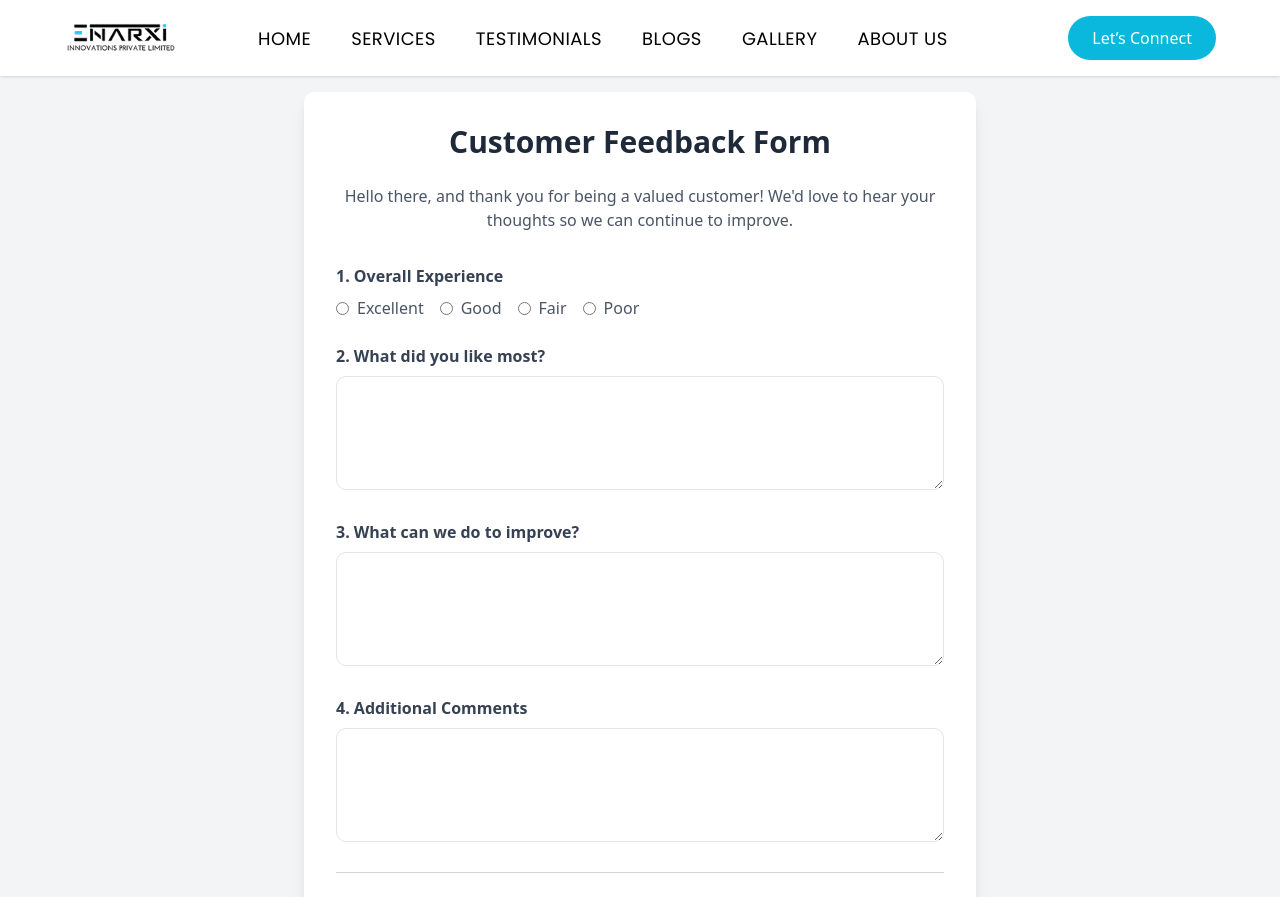
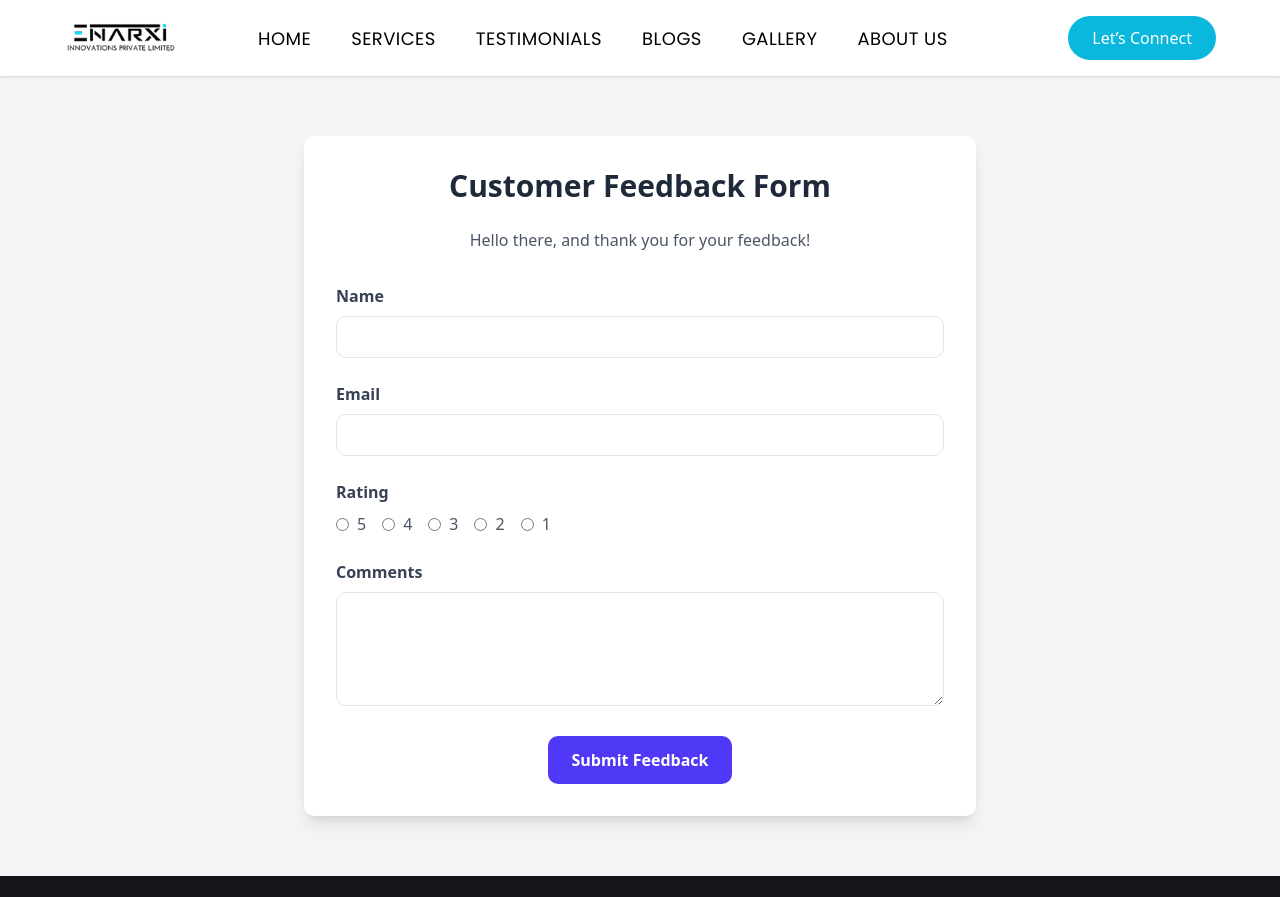
Before and after one commit to Enarxi-Innovations-Private-Limited/enarxi-website, a React (Vite) app: page /feedback in a window 1280 px wide. Shown: the top 897 px of the page. Built offline with nearby package versions, Linux system fonts and the light colour scheme.

Commit message:
feat: updated adminportal , feedback , testimonial based by collecting username, email, password, and comments.

```diff
--- a/src/routers/AdminPortal.jsx
+++ b/src/routers/AdminPortal.jsx
@@ -5,50 +5,41 @@ const AdminPortal = () => {
   const [pendingTestimonials, setPendingTestimonials] = useState([]);
   const [loading, setLoading] = useState(true);
 
-  // useEffect hook to fetch data when the component mounts
   useEffect(() => {
     fetchPendingTestimonials();
   }, []);
 
-  // Function to fetch all testimonials with a 'pending' status
   const fetchPendingTestimonials = async () => {
-    // Set loading to true while fetching data
     setLoading(true);
     const { data, error } = await supabase
-      .from('Testimonial Form') // Use the exact table name from your Supabase project
+      .from('Testimonial Form')
       .select('*')
-      .eq('status', 'pending'); // Filter for pending testimonials only
+      .eq('status', 'pending');
 
     if (error) {
       console.error('Error fetching testimonials:', error);
-      // You could set an error state here to display a message to the user
     } else {
       setPendingTestimonials(data);
     }
-    // Set loading to false after the data is fetched
     setLoading(false);
   };
 
-  // Function to handle the approval or rejection of a testimonial
   const handleApproval = async (id, newStatus) => {
-    // Show a confirmation dialog to the user
     if (window.confirm(`Are you sure you want to ${newStatus} this testimonial?`)) {
       const { error } = await supabase
         .from('Testimonial Form')
-        .update({ status: newStatus }) // Update the status column
-        .eq('id', id); // Identify the specific row by its ID
+        .update({ status: newStatus })
+        .eq('id', id);
 
       if (error) {
         console.error('Error updating status:', error);
         alert('Failed to update testimonial status.');
       } else {
-        // If successful, re-fetch the list to update the UI
         fetchPendingTestimonials();
       }
     }
   };
 
-  // Display a loading message while data is being fetched
   if (loading) {
     return (
       <div className="flex justify-center items-center h-screen bg-gray-100">
@@ -57,7 +48,6 @@ const AdminPortal = () => {
     );
   }
 
-  // Display a message if there are no pending testimonials
   if (pendingTestimonials.length === 0) {
     return (
       <div className="flex justify-center items-center h-screen bg-gray-100">
@@ -66,7 +56,6 @@ const AdminPortal = () => {
     );
   }
 
-  // Main JSX for the admin portal
   return (
     <div className="min-h-screen bg-gray-100 p-8">
       <div className="max-w-4xl mx-auto">
@@ -75,15 +64,22 @@ const AdminPortal = () => {
         <div className="space-y-6">
           {pendingTestimonials.map((testimonial) => (
             <div key={testimonial.id} className="bg-white p-6 rounded-xl shadow-lg border-l-4 border-indigo-500">
-              {/* Display the testimonial content */}
-              <p className="font-semibold text-xl text-gray-900 mb-2">
-                {testimonial.customer_name || 'Anonymous'}
-              </p>
+              <div className="flex justify-between items-start mb-2">
+                <div>
+                  <p className="font-semibold text-xl text-gray-900">{testimonial.customer_name || 'Anonymous'}</p>
+                  <p className="text-sm text-gray-500">{testimonial.email}</p>
+                </div>
+                {testimonial.rating && (
+                  <div className="text-yellow-500 font-bold text-lg">
+                    {'★'.repeat(testimonial.rating)}
+                  </div>
+                )}
+              </div>
+
               <p className="text-gray-700 leading-relaxed italic">
                 "{testimonial.feedback}"
               </p>
 
-              {/* Approval/Rejection buttons */}
               <div className="mt-6 flex space-x-4">
                 <button
                   onClick={() => handleApproval(testimonial.id, 'approved')}
--- a/src/routers/FeedBack.jsx
+++ b/src/routers/FeedBack.jsx
@@ -1,15 +1,12 @@
 import React, { useState } from 'react';
 import { supabase } from './client/supabaseClient';
 
-const Feedback = () => {
+const FeedbackForm = () => {
   const [formData, setFormData] = useState({
-    customer_name: '', // Maps to customer_name in the DB
-    feedback: '',      // Maps to feedback in the DB
-    isTestimonial: false,
-    rating: '',
-    whatLiked: '',
-    whatToImprove: '',
-    additionalComments: ''
+    customer_name: '',
+    email: '',
+    rating: null, // Change to null to handle unselected rating
+    comments: ''
   });
 
   const [submitted, setSubmitted] = useState(false);
@@ -18,34 +15,35 @@ const Feedback = () => {
     const { name, value, type, checked } = e.target;
     setFormData(prevState => ({
       ...prevState,
-      [name]: type === 'checkbox' ? checked : value
+      [name]: name === "rating" ? Number(value) : (type === 'checkbox' ? checked : value)
     }));
   };
 
   const handleSubmit = async (e) => {
     e.preventDefault();
 
-    // Combine all feedback text fields into a single `feedback` string
-    const combinedFeedback = `${formData.rating ? 'Rating: ' + formData.rating + '\n\n' : ''}` +
-                             `${formData.whatLiked ? 'What I liked: ' + formData.whatLiked + '\n\n' : ''}` +
-                             `${formData.whatToImprove ? 'What to improve: ' + formData.whatToImprove + '\n\n' : ''}` +
-                             `${formData.additionalComments ? 'Additional Comments: ' + formData.additionalComments : ''}`;
-
     const feedbackData = {
       customer_name: formData.customer_name,
-      feedback: combinedFeedback.trim()
+      email: formData.email,
+      rating: parseInt(formData.rating, 10), // Convert rating to number
+      feedback: formData.comments, // Map `comments` to `feedback`
     };
 
     try {
       const { error } = await supabase
-        .from('Testimonial Form') // Use the exact table name from your screenshot
+        .from('Testimonial Form') // Ensure this matches your table name
         .insert([feedbackData]);
 
       if (error) throw error;
 
-      // alert('Feedback submitted successfully!');
+      alert('Feedback submitted successfully!');
       setSubmitted(true);
-      // Reset form data if needed
+      setFormData({ // Reset form data
+        customer_name: '',
+        email: '',
+        rating: null,
+        comments: ''
+      });
     } catch (error) {
       console.error('Submission failed:', error.message);
       alert('An error occurred. Please try again.');
@@ -54,7 +52,6 @@ const Feedback = () => {
 
   if (submitted) {
     return (
-      // Your success message JSX
       <div className="flex items-center justify-center min-h-screen bg-gray-100 p-4">
         <div className="max-w-xl w-full bg-white p-8 rounded-lg shadow-lg text-center">
           <h2 className="text-3xl font-bold text-green-600 mb-4">✅ Thank You!</h2>
@@ -71,15 +68,41 @@ const Feedback = () => {
       <div className="max-w-2xl w-full bg-white p-8 rounded-lg shadow-lg">
         <h1 className="text-3xl font-bold text-gray-800 text-center mb-6">Customer Feedback Form</h1>
         <p className="text-gray-600 text-center mb-8">
-          Hello there, and thank you for being a valued customer! We'd love to hear your thoughts so we can continue to improve.
+          Hello there, and thank you for your feedback!
         </p>
 
         <form onSubmit={handleSubmit} className="space-y-6">
-          {/* Overall Experience */}
+          {/* Customer Name */}
           <div>
-            <label className="block text-gray-700 font-semibold mb-2">1. Overall Experience</label>
+            <label className="block text-gray-700 font-semibold mb-2">Name</label>
+            <input
+              type="text"
+              name="customer_name"
+              value={formData.customer_name}
+              onChange={handleInputChange}
+              className="w-full px-4 py-2 border rounded-lg focus:outline-none focus:ring focus:ring-indigo-200"
+              required
+            />
+          </div>
+
+          {/* Email */}
+          <div>
+            <label className="block text-gray-700 font-semibold mb-2">Email</label>
+            <input
+              type="email"
+              name="email"
+              value={formData.email}
+              onChange={handleInputChange}
+              className="w-full px-4 py-2 border rounded-lg focus:outline-none focus:ring focus:ring-indigo-200"
+              required
+            />
+          </div>
+
+          {/* Rating */}
+          <div>
+            <label className="block text-gray-700 font-semibold mb-2">Rating</label>
             <div className="flex flex-wrap gap-4">
-              {['Excellent', 'Good', 'Fair', 'Poor'].map(rating => (
+              {[5, 4, 3, 2, 1].map(rating => (
                 <label key={rating} className="inline-flex items-center">
                   <input
                     type="radio"
@@ -96,70 +119,18 @@ const Feedback = () => {
             </div>
           </div>
 
-          {/* Combined Text Areas for `feedback` */}
+          {/* Comments */}
           <div>
-            <label className="block text-gray-700 font-semibold mb-2">2. What did you like most?</label>
+            <label className="block text-gray-700 font-semibold mb-2">Comments</label>
             <textarea
-              name="whatLiked"
-              value={formData.whatLiked}
+              name="comments"
+              value={formData.comments}
               onChange={handleInputChange}
               rows="4"
               className="w-full px-4 py-2 border rounded-lg focus:outline-none focus:ring focus:ring-indigo-200"
               required
             ></textarea>
           </div>
-
-          <div>
-            <label className="block text-gray-700 font-semibold mb-2">3. What can we do to improve?</label>
-            <textarea
-              name="whatToImprove"
-              value={formData.whatToImprove}
-              onChange={handleInputChange}
-              rows="4"
-              className="w-full px-4 py-2 border rounded-lg focus:outline-none focus:ring focus:ring-indigo-200"
-            ></textarea>
-          </div>
-
-          <div>
-            <label className="block text-gray-700 font-semibold mb-2">4. Additional Comments</label>
-            <textarea
-              name="additionalComments"
-              value={formData.additionalComments}
-              onChange={handleInputChange}
-              rows="4"
-              className="w-full px-4 py-2 border rounded-lg focus:outline-none focus:ring focus:ring-indigo-200"
-            ></textarea>
-          </div>
-
-          <hr className="my-6 border-gray-300" />
-
-          {/* Testimonial Section */}
-          <div className="flex items-center mb-4">
-            <input
-              type="checkbox"
-              name="isTestimonial"
-              checked={formData.isTestimonial}
-              onChange={handleInputChange}
-              className="form-checkbox text-indigo-600 h-5 w-5"
-            />
-            <label className="ml-2 text-gray-700 font-semibold">
-              5. Would you like us to use your feedback as a testimonial?
-            </label>
-          </div>
-
-          {formData.isTestimonial && (
-            <div>
-              <label className="block text-gray-700 font-semibold mb-2">Name</label>
-              <input
-                type="text"
-                name="customer_name"
-                value={formData.customer_name}
-                onChange={handleInputChange}
-                className="w-full px-4 py-2 border rounded-lg focus:outline-none focus:ring focus:ring-indigo-200"
-                required
-              />
-            </div>
-          )}
 
           <div className="flex justify-center">
             <button
@@ -175,4 +146,4 @@ const Feedback = () => {
   );
 };
 
-export default Feedback;
+export default FeedbackForm;
--- a/src/routers/Testimonials.jsx
+++ b/src/routers/Testimonials.jsx
@@ -8,23 +8,20 @@ export default function Testimonials() {
   const [current, setCurrent] = useState(0);
   const [loading, setLoading] = useState(true);
 
-  // UseEffect to fetch approved testimonials when the component mounts
   useEffect(() => {
     fetchApprovedTestimonials();
   }, []);
 
   const fetchApprovedTestimonials = async () => {
     setLoading(true);
-    // Fetch all testimonials that have been approved
     const { data, error } = await supabase
-      .from('Testimonial Form') // Use the exact table name from your Supabase project
+      .from('Testimonial Form')
       .select('*')
-      .eq('status', 'approved') // Filter for approved testimonials only
-      .order('created_at', { ascending: false }); // Sort by newest first
+      .eq('status', 'approved')
+      .order('created_at', { ascending: false });
 
     if (error) {
       console.error('Error fetching approved testimonials:', error);
-      // In a production app, you might display an error message to the user
     } else {
       setApprovedTestimonials(data);
     }
@@ -43,7 +40,6 @@ export default function Testimonials() {
     }
   };
 
-  // Render a loading state while fetching data
   if (loading) {
     return (
       <section className="w-full bg-gray-50 py-16 px-2 text-center">
@@ -53,7 +49,6 @@ export default function Testimonials() {
     );
   }
 
-  // Render a message if there are no testimonials to display
   if (approvedTestimonials.length === 0) {
     return (
       <section className="w-full bg-gray-50 py-16 px-2 text-center">
@@ -63,17 +58,14 @@ export default function Testimonials() {
     );
   }
 
-  // Get the current testimonial from the dynamically fetched array
   const currentTestimonial = approvedTestimonials[current];
 
   return (
     <section className="w-full bg-gray-50 py-16 px-2">
-      {/* Title */}
       <h2 className="text-center text-2xl font-semibold mb-10">
         Their Experience With Us
       </h2>
 
-      {/* Testimonials Carousel */}
       <div className="flex items-center justify-center gap-6 mb-10">
         <button
           onClick={prev}
@@ -83,9 +75,12 @@ export default function Testimonials() {
         </button>
 
         <div className="max-w-md text-center flex flex-col items-center">
-          {/* Note: Image, role, and rating fields from the original code are not present in your database. */}
-          {/* The code has been updated to use the `customer_name` and `feedback` fields from your Supabase table. */}
           <h3 className="mt-4 font-bold">{currentTestimonial.customer_name || 'Anonymous'}</h3>
+          {currentTestimonial.rating && (
+            <div className="text-yellow-500 text-2xl mt-2">
+              {'★'.repeat(currentTestimonial.rating)}
+            </div>
+          )}
           <p className="mt-2 text-gray-700 italic">
             "{currentTestimonial.feedback}"
           </p>
@@ -99,11 +94,18 @@ export default function Testimonials() {
         </button>
       </div>
 
-      {/* Google Reviews Section */}
       <BentoReviews />
     </section>
   );
 }
+
+
+
+
+
+
+
+
 
 
 
```
